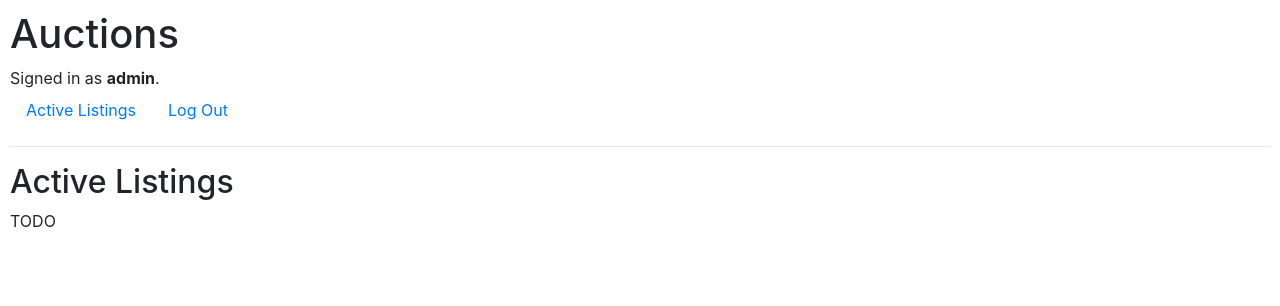
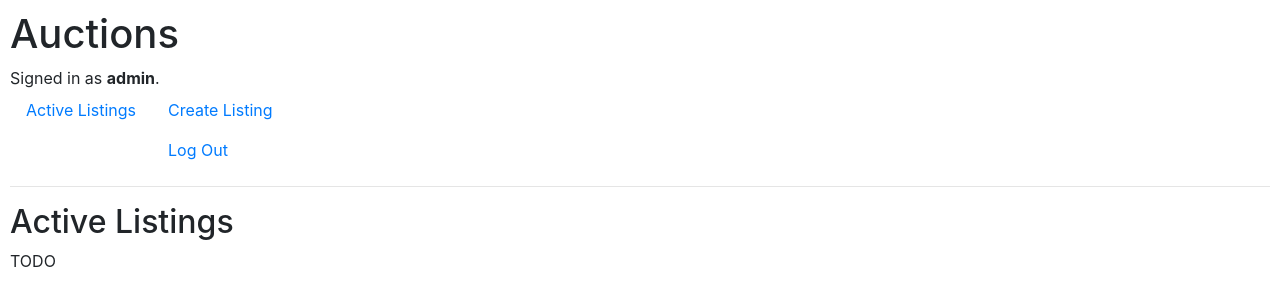
Before and after one commit to zalansoad/CS50W, a Django app: page / in a window 1280 px wide. Shown: the top 306 px of the page. Run offline with Django 3.2, Linux system fonts and the light colour scheme; a user stored in the database is signed in; some libraries are stand-ins or nearby versions.

Commit message:
create listing

```diff
--- a/4_SQL/commerce/auctions/templates/auctions/layout.html
+++ b/4_SQL/commerce/auctions/templates/auctions/layout.html
@@ -22,6 +22,7 @@
             </li>
             {% if user.is_authenticated %}
                 <li class="nav-item">
+                    <a class="nav-link" href="{% url 'Create Listing' %}">Create Listing</a>
                     <a class="nav-link" href="{% url 'logout' %}">Log Out</a>
                 </li>
             {% else %}
--- a/4_SQL/commerce/auctions/urls.py
+++ b/4_SQL/commerce/auctions/urls.py
@@ -6,5 +6,6 @@ urlpatterns = [
     path("", views.index, name="index"),
     path("login", views.login_view, name="login"),
     path("logout", views.logout_view, name="logout"),
-    path("register", views.register, name="register")
+    path("register", views.register, name="register"),
+    path("create_listing", views.create_listing, name="Create Listing")
 ]
--- a/4_SQL/commerce/auctions/views.py
+++ b/4_SQL/commerce/auctions/views.py
@@ -61,3 +61,6 @@ def register(request):
         return HttpResponseRedirect(reverse("index"))
     else:
         return render(request, "auctions/register.html")
+
+def create_listing(request):
+    return render( request, "auctions/create.html")
```
Also changed, not shown: 4_SQL/commerce/db.sqlite3.
